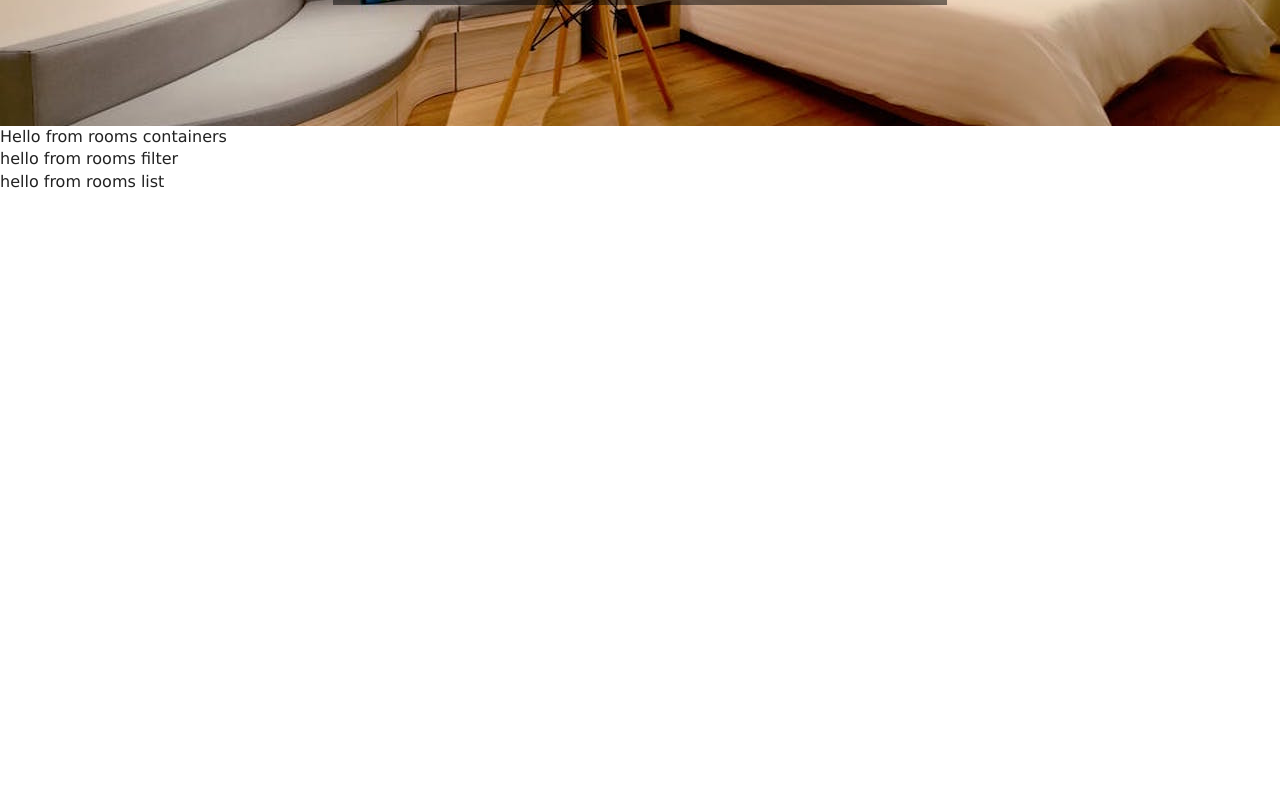
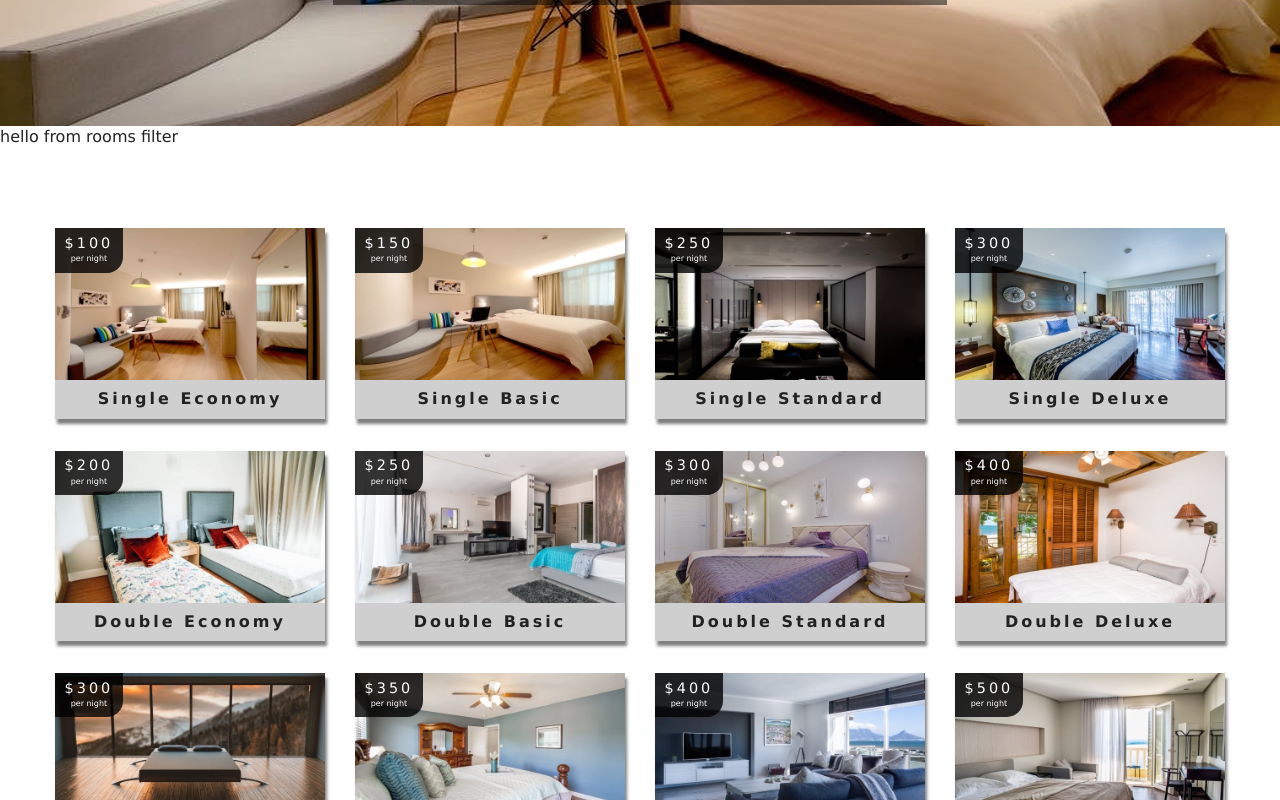
Before and after one commit to enguyen89141/Resort-App, a React (Create React App) app: page /rooms in a window 1280 px wide. Shown: the part 420-1220 px from the top of the page. Before the commit the page ends 800 px from the top, so only its background shows below. Built offline with nearby package versions, Linux system fonts and the light colour scheme.

Commit message:
updated rooms container to be more efficient through context and finished roomslist

```diff
--- a/src/components/RoomsContainer.js
+++ b/src/components/RoomsContainer.js
@@ -1,27 +1,20 @@
 import React from 'react'
 import RoomsFilter from './RoomsFilter';
 import RoomsList from './RoomsList';
-import { RoomConsumer } from '../context';
+import { withRoomConsumer, RoomConsumer } from '../context';
 import Loading from './Loading';
 
-export default function RoomsContainer() {
+function RoomsContainer({ context }) {
+    const { loading, sortedRooms, rooms } = context;
+    if (loading) {
+        return <Loading />;
+    }
     return (
-        <RoomConsumer>
-            {
-                value => {
-                    const {loading, sortedRooms, rooms} = value
-                    if(loading){
-                        return <Loading />
-                    }
-                    return (
-                        <div>
-                            Hello from rooms containers
-                            <RoomsFilter rooms={rooms}/>
-                            <RoomsList rooms={sortedRooms}/>
-                        </div>
-                    )
-                }
-            }
-        </RoomConsumer>
+        <div>
+            <RoomsFilter rooms={rooms} />
+            <RoomsList rooms={sortedRooms} />
+        </div>
     )
 }
+
+export default withRoomConsumer(RoomsContainer)
--- a/src/components/RoomsList.js
+++ b/src/components/RoomsList.js
@@ -1,9 +1,22 @@
 import React from 'react'
+import Room from './Room';
 
-export default function RoomsList() {
+export default function RoomsList({rooms}) {
+    if(rooms.length === 0) {
+        return (
+            <div className="empty-search">
+                <h3>Unfortunately no rooms matched your search parameters</h3>
+            </div>
+        )
+    }
     return (
-        <div>
-            hello from rooms list
-        </div>
+        <section className="roomslist">
+            <div className="roomslist-center">
+                {rooms.map(item => {
+                    return <Room key={item.id} room={item} />
+                })}
+            </div>
+        </section>
     )
+
 }
--- a/src/context.js
+++ b/src/context.js
@@ -48,4 +48,12 @@
 
 const RoomConsumer = RoomContext.Consumer;
 
+export function withRoomConsumer(Component) {
+    return function ConsumerWrapper(props){
+        return (<RoomConsumer>
+            {value => <Component {...props} context={value}/>}
+        </RoomConsumer>)
+    }
+}
+
 export { RoomProvider, RoomConsumer, RoomContext };
```
